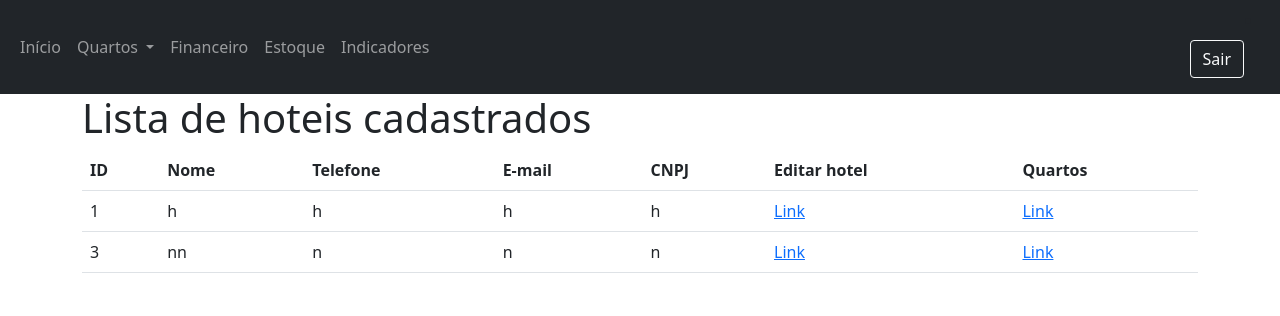
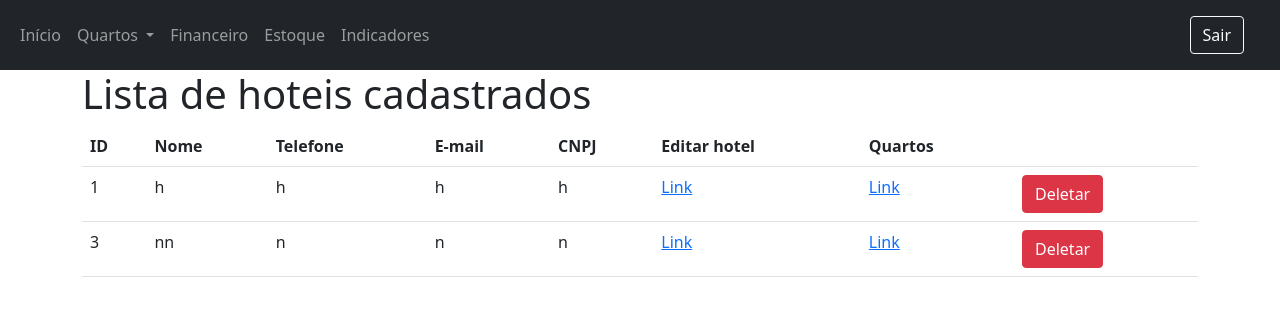
Before and after one commit to victorlgr/Grupo-17-gerenciador_hoteis, a Flask app: page /lista-hotel/ in a window 1280 px wide. Shown: the top 316 px of the page. Run offline with Flask 2, Linux system fonts and the light colour scheme; a user stored in the database is signed in; data comes from the database, SQL or seed files in the repository; both versions use the stored data as it was after the commit; some libraries are stand-ins or nearby versions.

Commit message:
Adicionada funcionalidade para deletar hoteis e quartos

```diff
--- a/app/scripts/adicionar_hotel.py
+++ b/app/scripts/adicionar_hotel.py
@@ -51,6 +51,16 @@ def listar_hoteis(user_id):
                            )
 
 
+def deletar_hotel(id, user_id):
+    hotel = Hotels.query.get_or_404(id)
+    if hotel.user_id != user_id:
+        return '<h1>Erro! Você não pode acessar este conteúdo!</h1>'
+    db.session.delete(hotel)
+    db.session.commit()
+    flash('Hotel deletado com sucesso!')
+    return redirect('/lista-hotel')
+
+
 def editar_hotel(hotel, user_id):
     hotel_data = Hotels.query.filter_by(id=hotel).first()
     address_data = Addresses.query.filter_by(id=hotel_data.address_id).first()
--- a/app/templates/lista_hoteis_cadastrados.html
+++ b/app/templates/lista_hoteis_cadastrados.html
@@ -2,6 +2,13 @@
 {% block content %}
 
     <h1>Lista de hoteis cadastrados</h1>
+
+    {% for mensagem in get_flashed_messages() %}
+        <div class="alert alert-success alert-dismissible fade show" role="alert">
+            {{ mensagem }}
+            <button type="button" class="btn-close" data-bs-dismiss="alert" aria-label="Close"></button>
+        </div>
+    {% endfor %}
 
     <table class="table table-hover">
         <tr>
@@ -12,6 +19,7 @@
             <th>CNPJ</th>
             <th>Editar hotel</th>
             <th>Quartos</th>
+            <th></th>
         </tr>
         {% for hotel in hoteis %}
             <tr>
@@ -22,7 +30,36 @@
                 <td>{{ hotel.cnpj }}</td>
                 <td><a href="{{ url_for('editar_hotel_endpoint', id=hotel.id) }}">Link</a></td>
                 <td><a href="{{ url_for('ocupacao_quartos_endpoint', id=hotel.id) }}">Link</a></td>
+                <td>
+                    <button type="button" class="btn btn-danger" data-bs-toggle="modal"
+                            data-bs-target="#Modal_{{ hotel.id }}"
+                            value="{{ hotel.id }}" id="hotel_{{ hotel.id }}">
+                        Deletar
+                    </button>
+                </td>
             </tr>
+            <div class="modal fade" id="Modal_{{ hotel.id }}" tabindex="-1" aria-labelledby="exampleModalLabel"
+                 aria-hidden="true">
+                <div class="modal-dialog">
+                    <div class="modal-content">
+                        <div class="modal-header">
+                            <h5 class="modal-title" id="exampleModalLabel">Deletar hotel</h5>
+                            <button type="button" class="btn-close" data-bs-dismiss="modal" aria-label="Close"></button>
+                        </div>
+                        <div class="modal-body">
+                            Tem certeza que deseja deletar o hotel <b>{{ hotel.name }}</b>?
+                        </div>
+                        <div class="modal-footer">
+                            <button type="button" class="btn btn-secondary" data-bs-dismiss="modal">Cancelar</button>
+                            <a href="{{ url_for('deletar_hotel_endpoint', id=hotel.id) }}">
+                                <button type="button" class="btn btn-danger"
+                                >Deletar
+                                </button>
+                            </a>
+                        </div>
+                    </div>
+                </div>
+            </div>
         {% endfor %}
     </table>
 
--- a/app/templates/navbar.html
+++ b/app/templates/navbar.html
@@ -25,7 +25,6 @@
                     <a class="nav-link" aria-current="page" href="#">Indicadores</a>
                 </li>
             </ul>
-            <li class="text-end">
                 {% if current_user.is_authenticated %}
                 <a class="nav-link" aria-current="page" href="{{ url_for('logout') }}">
                     <button type="button" class="btn btn-outline-light me-2">Sair</button>
@@ -35,7 +34,6 @@
                     <button type="button" class="btn btn-outline-light me-2">Entrar</button>
                 </a>
                 {% endif %}
-            </li>
         </div>
     </div>
 </nav>
--- a/app/views.py
+++ b/app/views.py
@@ -4,8 +4,8 @@ from app import app, login_manager
 from app.forms import CreateUserForm, LoginForm
 from app.models import User
 from app import db, bcrypt
-from app.scripts.adicionar_hotel import adicionar_hotel, listar_hoteis, editar_hotel
-from app.scripts.ocupacao_quartos import adicionar_quarto, ocupacao_quartos, editar_quarto
+from app.scripts.adicionar_hotel import adicionar_hotel, listar_hoteis, editar_hotel, deletar_hotel
+from app.scripts.ocupacao_quartos import adicionar_quarto, ocupacao_quartos, editar_quarto, deletar_quarto
 
 
 @app.route('/')
@@ -98,6 +98,13 @@ def editar_hotel_endpoint(id):
     return editar_hotel(id, user_id)
 
 
+@app.route('/deletar-hotel/<int:id>')
+@login_required
+def deletar_hotel_endpoint(id):
+    user_id = g.user.get_id()
+    return deletar_hotel(id, user_id)
+
+
 @app.route('/adicionar-quarto/', methods=['GET', 'POST'])
 @login_required
 def adicionar_quarto_endpoint():
@@ -108,7 +115,15 @@ def adicionar_quarto_endpoint():
 @app.route('/ocupacao-quartos/<int:id>')
 @login_required
 def ocupacao_quartos_endpoint(id):
-    return ocupacao_quartos(id)
+    user_id = g.user.get_id()
+    return ocupacao_quartos(id, user_id)
+
+
+@app.route('/deletar-quarto/<int:id>')
+@login_required
+def deletar_quarto_endpoint(id):
+    user_id = g.user.get_id()
+    return deletar_quarto(id, user_id)
 
 
 @app.route('/editar-quarto/<int:id>', methods=['GET', 'POST'])
```
Also changed, not shown: app/scripts/ocupacao_quartos.py (+16 -1 lines), app/templates/ocupacao_quartos.html (+35 -0 lines), application.db. Lines whose indentation alone changed are shown as unchanged.
